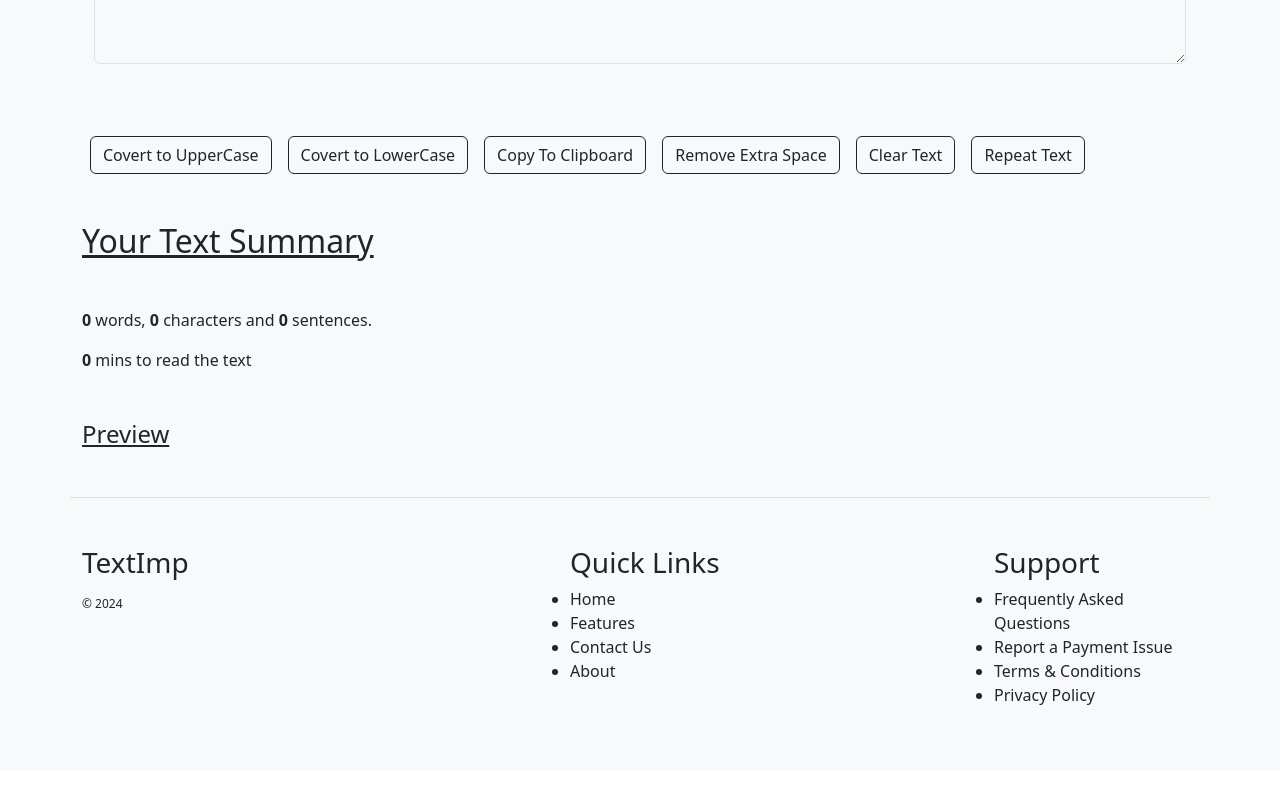
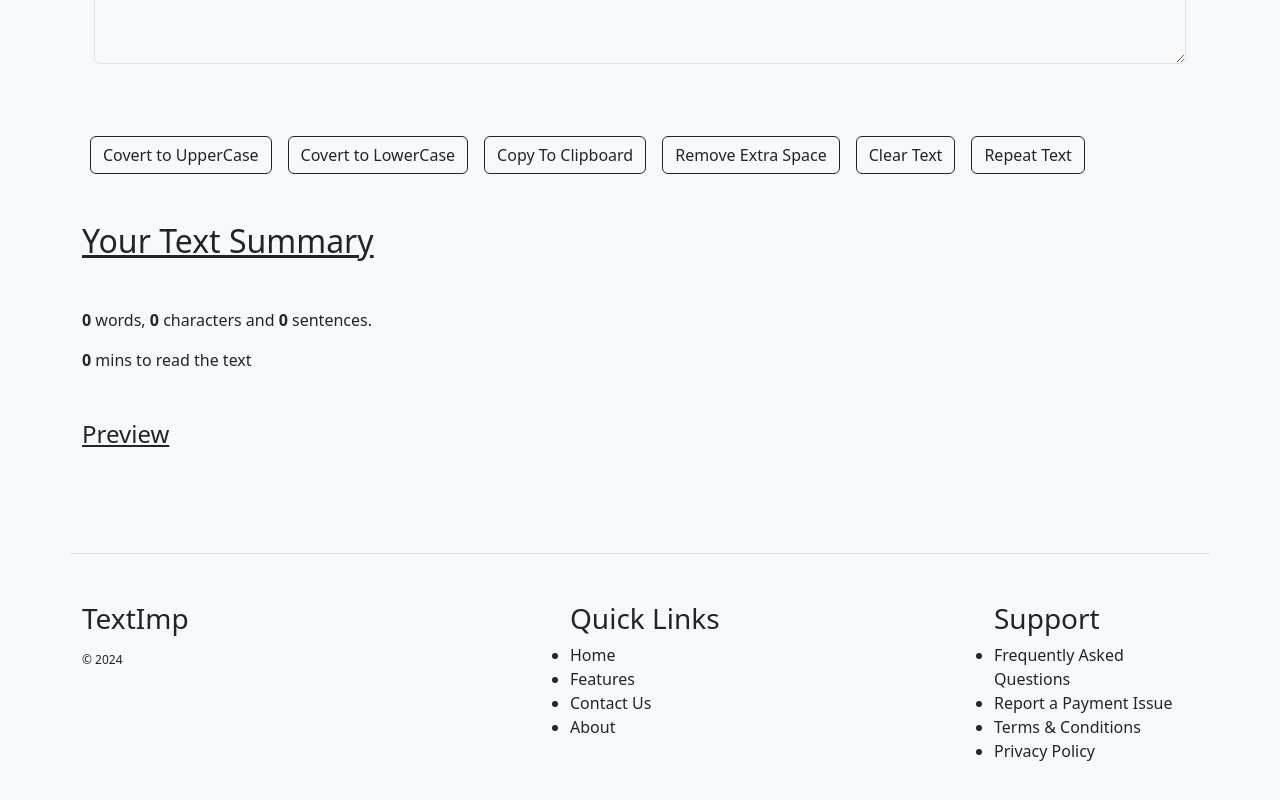
Before and after one commit to Sania-Akhtar-SA/React, a React (Create React App) app in the folder text-imp/: page / in a window 1280 px wide. Shown: the part 304-1104 px from the top of the page. Built offline with nearby package versions, Linux system fonts and the light colour scheme.

Commit message:
Update AboutUs.js

```diff
--- a/text-imp/src/components/AboutUs.js
+++ b/text-imp/src/components/AboutUs.js
@@ -1,9 +1,10 @@
 import PropTypes from 'prop-types'
 import React from 'react'
 
+
 export default function AboutUs(props) {
   return (
-    <>
+    <div className={` my-4 py-2 px-4 bg-${props.Mode} text-${props.Mode==='light'?'dark':'light'}`}>
         <div className="container">
             <footer className="row row-cols-5 py-5 my-5 border-top">
             <div className='col'>
@@ -31,7 +32,7 @@ export default function AboutUs(props) {
                 <div/>
             </footer>
         </div>
-    </>
+    </div>
   )
 }
 
```
